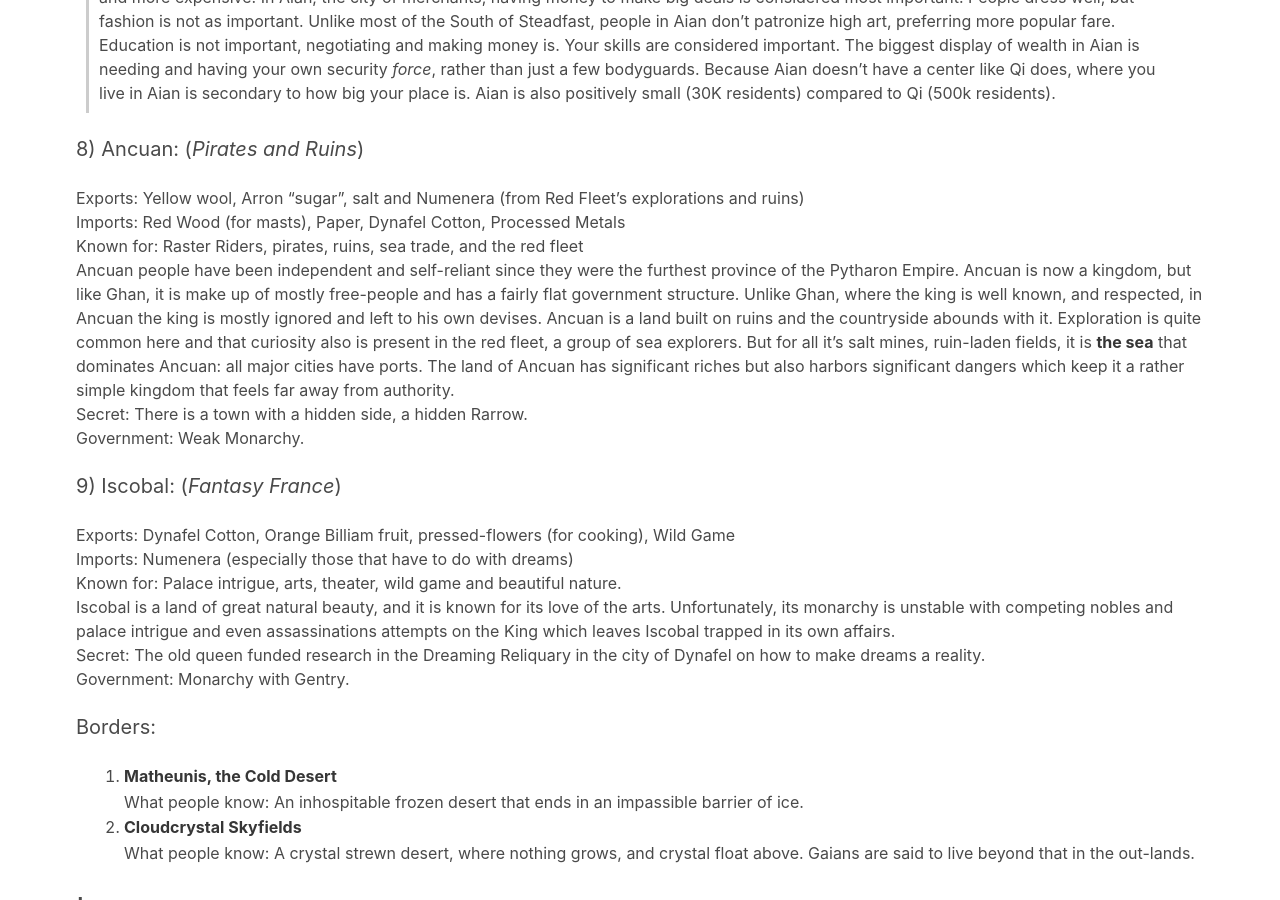
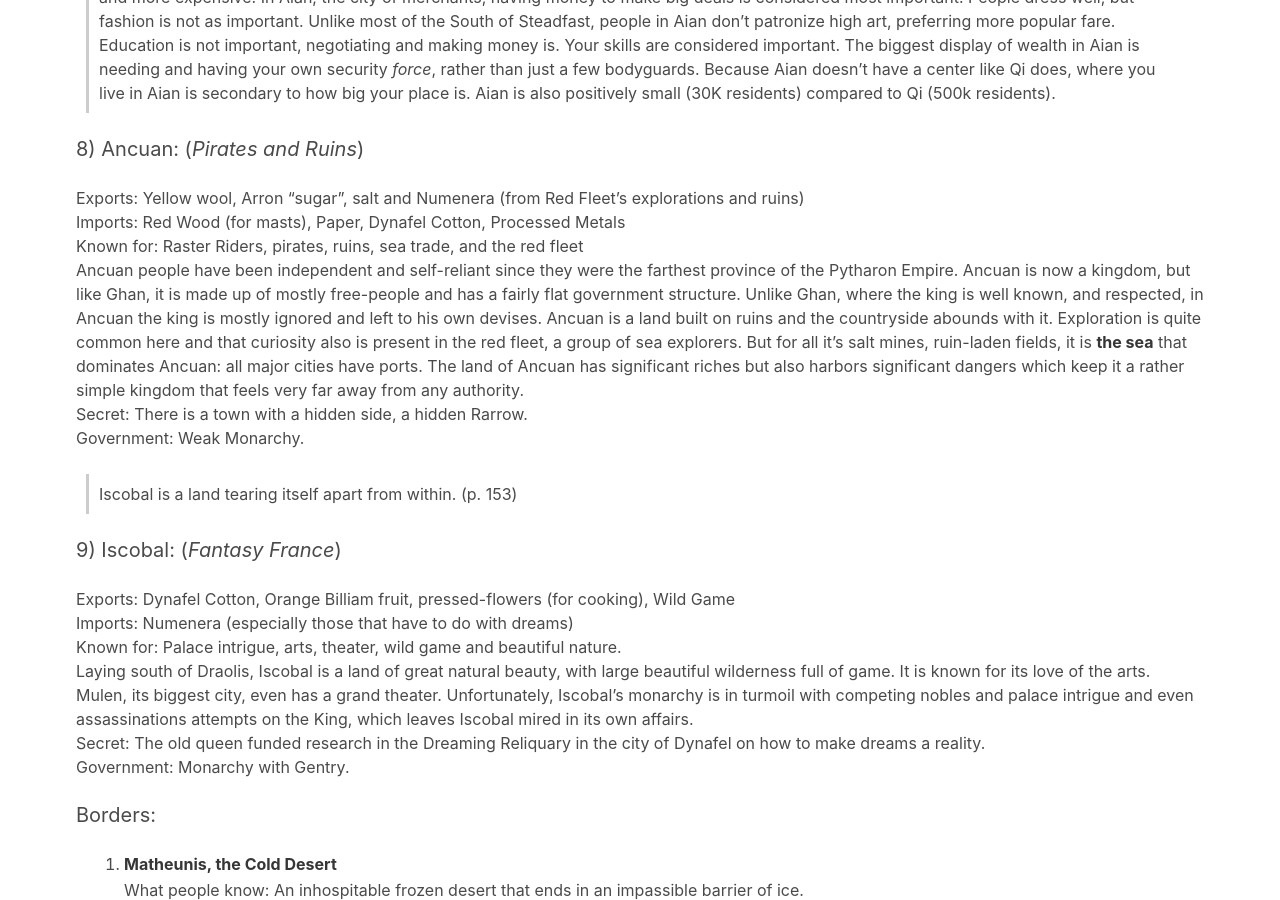
Before and after one commit to rebelwarrior/numenera, a Jekyll site: the page built from ninth_world.md, in a window 1280 px wide and 900 px high, scrolled down 4301 px. Built offline with Jekyll 4.4.1, drawn with Linux system fonts in a browser that asks for light colours; nearby versions of some CDN libraries; some of the changed text lies outside the part shown.

Commit message:
fixes some typos adds and clarifies some sections on setting

```diff
--- a/ninth_world.md
+++ b/ninth_world.md
@@ -12,7 +12,7 @@ The Ninth World is like a _medieval magical setting_ but not quite:
 2. __Automatons and Visitors__ - The Ninth World has remnants from previous worlds: sentient androids and beings from other worlds.
 3. __Abhumans__ - Mutated beyond their humanity, abhumans are their own subspecies and a danger to the other inhabitants of the Ninth World. Abhumans are like the goblinoids of a fantasy medieval setting.
 4. __Dangerous World__ - The Ninth World is more dangerous than a medieval world, people live in protected enclaves, rather than by their farms, and avoid travel at night.
-5. __Gender and Sex__ - Gender is not rigid, maybe because Visitor's strange genders, or Automaton's genderless existence or maybe because numenera that can change your gender exist, but gender roles are not like the medieval world. Sex is not Taboo either.
+5. __Gender and Sex__ - Gender is not rigid, maybe because of Visitor's strange genders, or Automaton's genderless existence or maybe because numenera that can change your gender exist, but gender roles are not like the medieval world. Sex is not Taboo either.
 6. __Religion__ - Religion is not unified, and the Amber Papacy, the only widespread religion, is more interested in Numenera and its secrets than converting people.
 7. __Nanites and Healing__ - Nanites, microscopic machines, are everywhere in the Ninth World. Due to their presence, people naturally slowly heal from injury and sickness. Pestilence is unknown, except where the effects of numenera are involved.
 8. __Iron Wind__ - Not all nanites are benevolent. Some have gone insane and circle the world in a destructive, mad cloud.
@@ -130,16 +130,18 @@ In Qi, a city of learning, a city of government, wealth is flaunted, put on disp
 Exports: Yellow wool, Arron "sugar", salt and Numenera (from Red Fleet's explorations and ruins)
 Imports: Red Wood (for masts), Paper, Dynafel Cotton, Processed Metals
 Known for: Raster Riders, pirates, ruins, sea trade, and the red fleet
-Ancuan people have been independent and self-reliant since they were the furthest province of the Pytharon Empire. Ancuan is now a kingdom, but like Ghan, it is make up of mostly free-people and has a fairly flat government structure. Unlike Ghan, where the king is well known, and respected, in Ancuan the king is mostly ignored and left to his own devises. Ancuan is a land built on ruins and the countryside abounds with it. Exploration is quite common here and that curiosity also is present in the red fleet, a group of sea explorers. But for all it's salt mines, ruin-laden fields, it is __the sea__ that dominates Ancuan: all major cities have ports. The land of Ancuan has significant riches but also harbors significant dangers which keep it a rather simple kingdom that feels far away from authority.
+Ancuan people have been independent and self-reliant since they were the farthest province of the Pytharon Empire. Ancuan is now a kingdom, but like Ghan, it is made up of mostly free-people and has a fairly flat government structure. Unlike Ghan, where the king is well known, and respected, in Ancuan the king is mostly ignored and left to his own devises. Ancuan is a land built on ruins and the countryside abounds with it. Exploration is quite common here and that curiosity also is present in the red fleet, a group of sea explorers. But for all it's salt mines, ruin-laden fields, it is __the sea__ that dominates Ancuan: all major cities have ports. The land of Ancuan has significant riches but also harbors significant dangers which keep it a rather simple kingdom that feels very far away from any authority.
 Secret: There is a town with a hidden side, a hidden Rarrow.
 Government: Weak Monarchy.
+
+> Iscobal is a land tearing itself apart from within. (p. 153)
 
 9) Iscobal: (_Fantasy France_)
 {:.subtitle.is-5.mt-5}
 Exports: Dynafel Cotton, Orange Billiam fruit, pressed-flowers (for cooking),  Wild Game
 Imports: Numenera (especially those that have to do with dreams)
 Known for: Palace intrigue, arts, theater, wild game and beautiful nature.
-Iscobal is a land of great natural beauty, and it is known for its love of the arts. Unfortunately, its monarchy is unstable with competing nobles and palace intrigue and even assassinations attempts on the King which leaves Iscobal trapped in its own affairs.
+Laying south of Draolis, Iscobal is a land of great natural beauty, with large beautiful wilderness full of game. It is known for its love of the arts. Mulen, its biggest city, even has a grand theater. Unfortunately, Iscobal's monarchy is in turmoil with competing nobles and palace intrigue and even assassinations attempts on the King, which leaves Iscobal mired in its own affairs.
 Secret: The old queen funded research in the Dreaming Reliquary in the city of Dynafel on how to make dreams a reality.
 Government: Monarchy with Gentry.
 
```
Also changed, not shown: other parts of ninth_world.md (+1 -1 lines).
